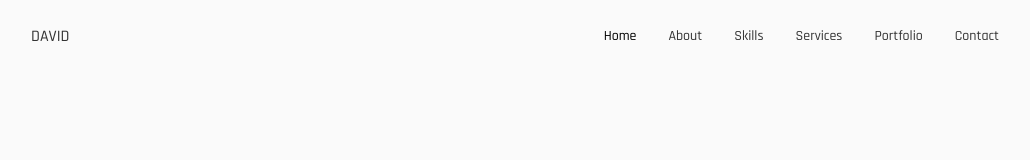
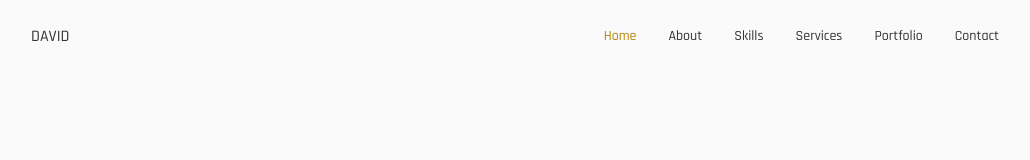
Before and after one commit to Na-David/Portfolio, a React (Create React App) app: page / in a window 1280 px wide. Shown: the top 160 px of the page, without its empty margins (125-1155 px from the left). Built offline with nearby package versions, Linux system fonts and the light colour scheme; the HTML template or start-up script is replaced by a standard one.

Commit message:
component portfolio added

```diff
--- a/src/App.js
+++ b/src/App.js
@@ -9,6 +9,7 @@
 import Contact from './components/Contact/Contact';
 import Footer from './components/Footer/Footer';
 import ScrollUp from './components/ScrollUp/ScrollUp';
+import Work from './components/Work/Work';
 
 function App() {
   return (
@@ -20,6 +21,7 @@
       <Skills />
       <Services />
       <Qualification />
+      <Work />
       <Contact />
     </main>
 
--- /dev/null
+++ b/src/components/Work/Work.js
@@ -0,0 +1,11 @@
+import React from 'react'
+
+const Work = () => {
+  return (
+    <div>
+
+    </div>
+  )
+}
+
+export default Work
--- a/src/components/header/Header.css
+++ b/src/components/header/Header.css
@@ -47,7 +47,7 @@
 /* Active link */
 .active-link,
 .nav__link:hover {
-    color: var(--title-color-dark);
+    color: darkgoldenrod;
 }
 
 /* Change background header */
```
Also changed, not shown: src/components/Work/Work.css (added).
